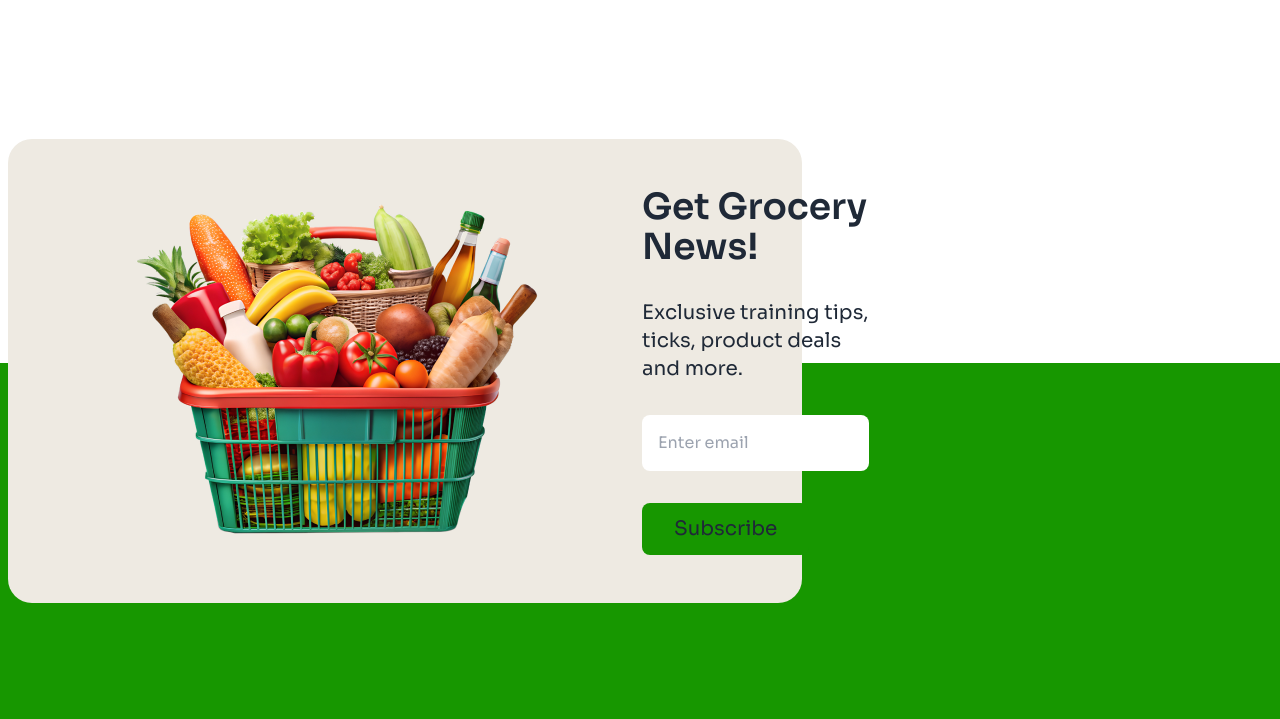
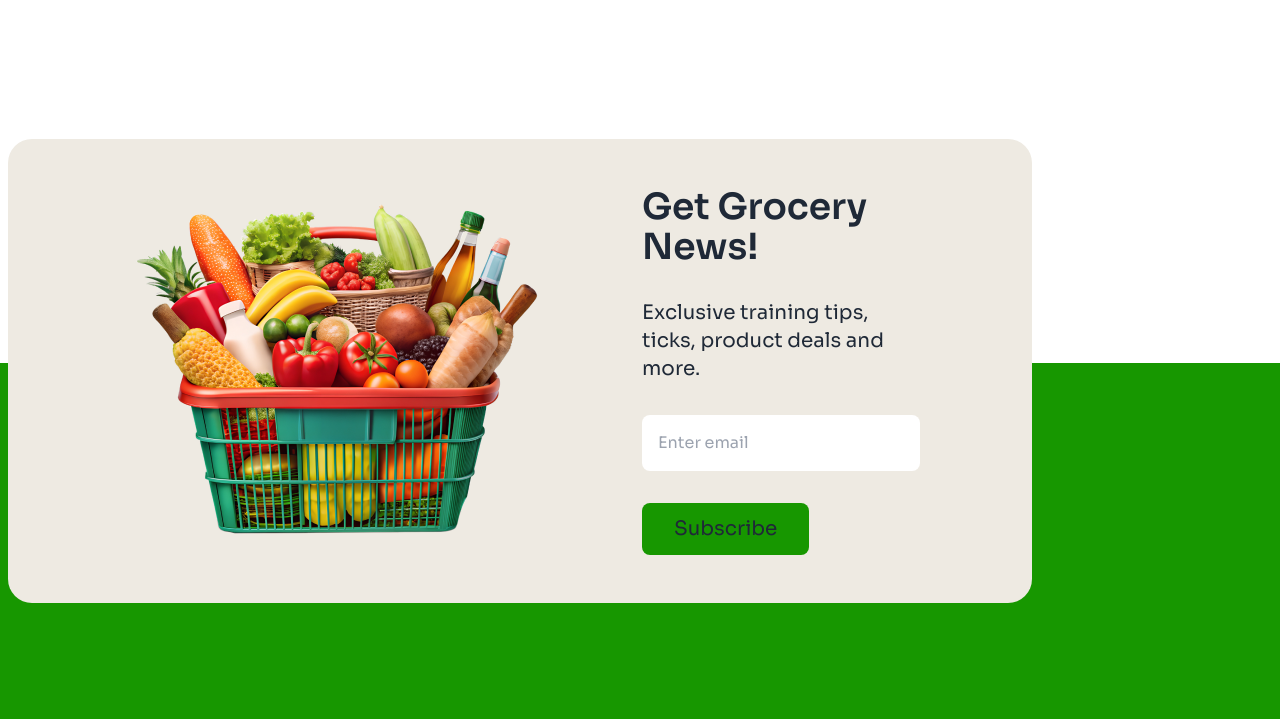
Before and after one commit to MHoshen/nature-platter, a plain HTML site: page index.html in a window 1280 px wide. Shown: the part 3920-4639 px from the top of the page. Drawn offline with nearby package versions, Linux system fonts and the light colour scheme.

Commit message:
footer bug fixed

```diff
--- a/index.html
+++ b/index.html
@@ -609,7 +609,7 @@
     <footer class="bg-[#179700] md:h-[758px] relative mt-[225px]">
       <div class="container mx-auto mx p-2">
         <div
-          class="flex flex-col md:flex-row items-center rounded-3xl bg-[#eeeae2] py-8 md:py-12 px-3 md:px-28 gap-20 absolute -top-56 w-[95%] md:w-[62%]"
+          class="flex flex-col md:flex-row items-center rounded-3xl bg-[#eeeae2] py-8 md:py-12 px-3 md:px-28 gap-20 absolute -top-56 w-[95%] md:w-[80%]"
         >
           <img
             class="max-sm:w-[232px] max-sm:h-[182px]"
```
